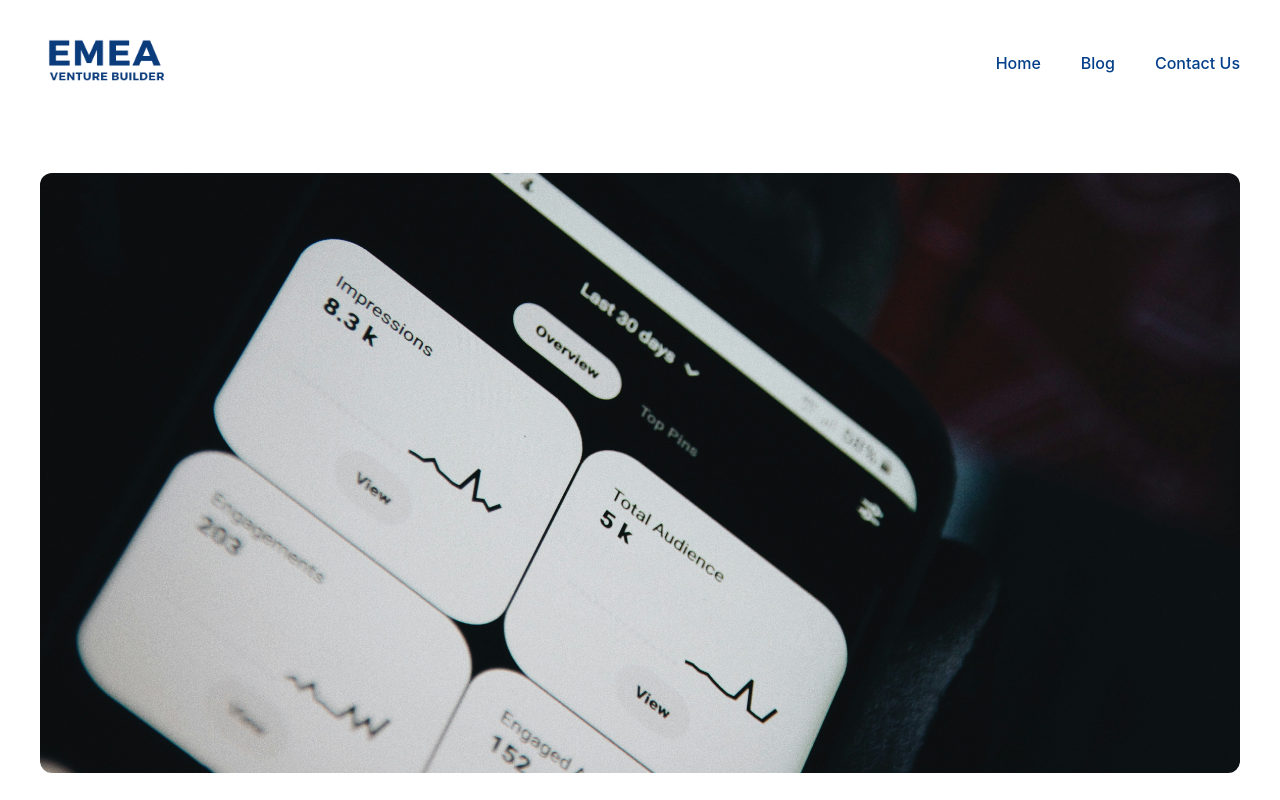
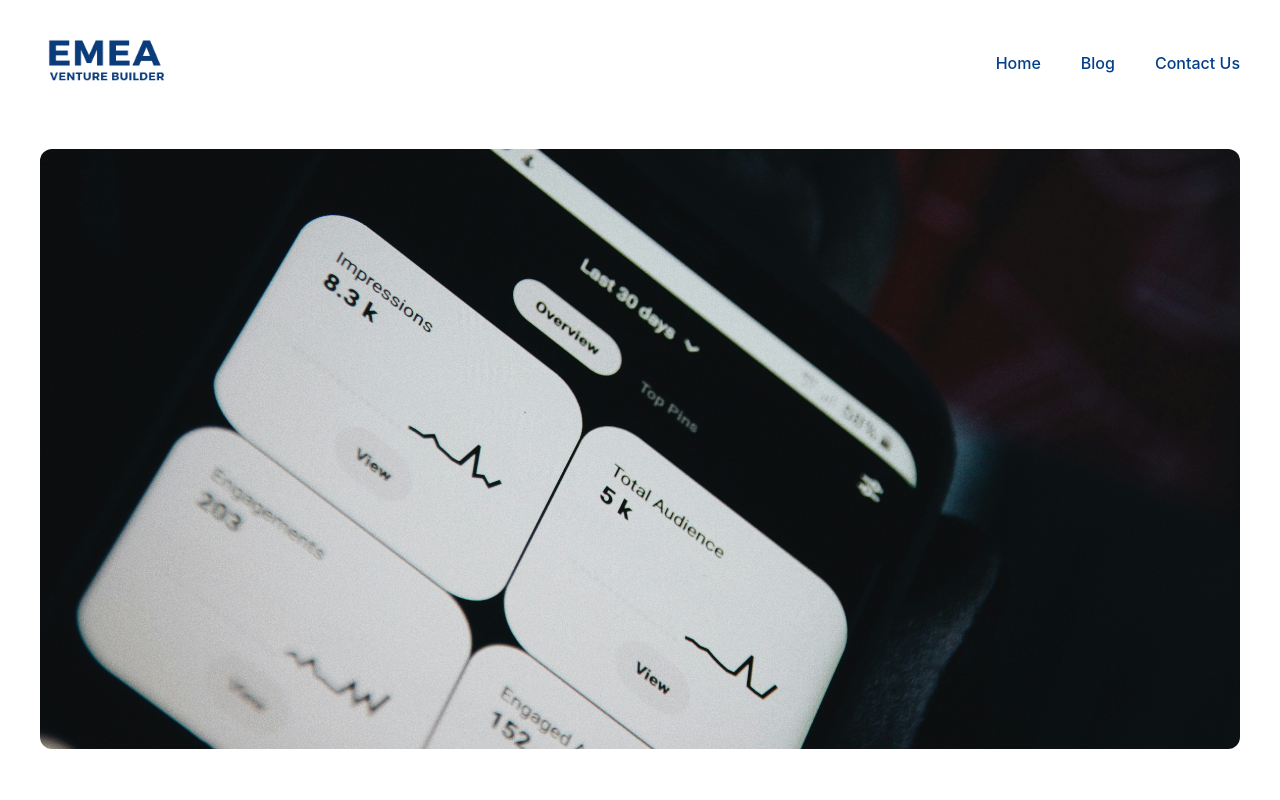
Before and after one commit to lithikanbarasan/emea, a React (Create React App) app: page /mobile-apps in a window 1280 px wide. Shown: the top 800 px of the page. Built offline with nearby package versions, Linux system fonts and the light colour scheme; the HTML template or start-up script is replaced by a standard one.

Commit message:
Final changes for projects

```diff
--- a/src/components/scrollToTop.jsx
+++ b/src/components/scrollToTop.jsx
@@ -5,7 +5,7 @@ const ScrollToTop = () => {
   const { pathname } = useLocation();
 
   useEffect(() => {
-    window.scrollTo({ top: 0, left: 0, behavior: 'smooth' });
+    window.scrollTo({ top: 150, left: 0, behavior: 'smooth' });
   }, [pathname]);
 
   return null;
--- a/src/projectpages/Healthcare.jsx
+++ b/src/projectpages/Healthcare.jsx
@@ -22,7 +22,7 @@ const CircleNumber = ({ number }) => (
 );
 
 const Healthcare = () => (
-  <div style={{ padding: '3rem 1.5rem', fontFamily: 'Arial, sans-serif', lineHeight: '1.6', maxWidth: '1200px', margin: '0 auto' }}>
+  <div style={{ padding: '1.5rem 1.5rem', fontFamily: 'Arial, sans-serif', lineHeight: '1.6', maxWidth: '1200px', margin: '0 auto' }}>
     {/* Hero Image */}
     <img
       src={HealthcareImg}
--- a/src/projectpages/MachineLearning.jsx
+++ b/src/projectpages/MachineLearning.jsx
@@ -23,7 +23,7 @@ const CircleNumber = ({ number }) => (
 );
 
 const MachineLearning = () => (
-  <div style={{ padding: '3rem 1.5rem', fontFamily: 'Arial, sans-serif', lineHeight: '1.6', maxWidth: '1200px', margin: '0 auto' }}>
+  <div style={{ padding: '1.5rem 1.5rem', fontFamily: 'Arial, sans-serif', lineHeight: '1.6', maxWidth: '1200px', margin: '0 auto' }}>
     {/* Hero Image */}
     <img
       src={MLImg}
--- a/src/projectpages/MobileApps.jsx
+++ b/src/projectpages/MobileApps.jsx
@@ -24,7 +24,7 @@ const CircleNumber = ({ number }) => (
 );
 
 const MobileApps = () => (
-  <div style={{ padding: '3rem 1.5rem', fontFamily: 'Arial, sans-serif', lineHeight: '1.6', maxWidth: '1200px', margin: '0 auto' }}>
+  <div style={{ padding: '1.5rem 1.5rem', fontFamily: 'Arial, sans-serif', lineHeight: '1.6', maxWidth: '1200px', margin: '0 auto' }}>
     {/* Hero Image */}
     <img
       src={MobileAppsImg}
@@ -34,7 +34,7 @@ const MobileApps = () => (
         maxHeight: '600px',
         objectFit: 'cover',
         borderRadius: '12px',
-        marginBottom: '1rem'
+        marginBottom: '1rem',
       }}
     />
 
```
